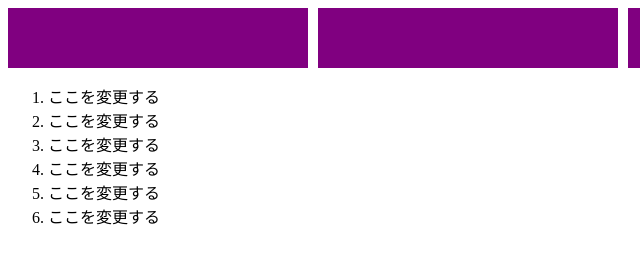
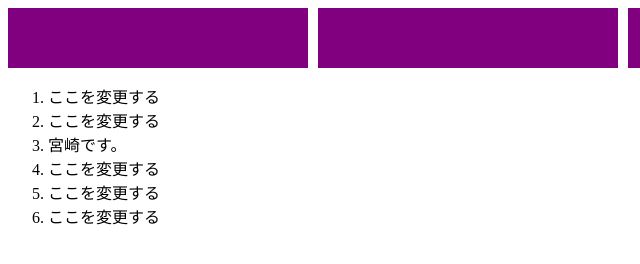
Before and after one commit to chikin14niwa/git-test, a plain HTML site: page index.html in a window 1280 px wide. Shown: the full height of the page, 0-640 px from the left. Drawn offline with Linux system fonts and the light colour scheme.

Commit message:
宮崎が変更したものです
宮崎ですといれました。

```diff
--- a/index.html
+++ b/index.html
@@ -26,7 +26,7 @@
   <ol>
     <li>ここを変更する</li>
     <li>ここを変更する</li>
-    <li>ここを変更する</li>
+    <li>宮崎です。</li>
     <li>ここを変更する</li>
     <li>ここを変更する</li>
     <li>ここを変更する</li>
```
